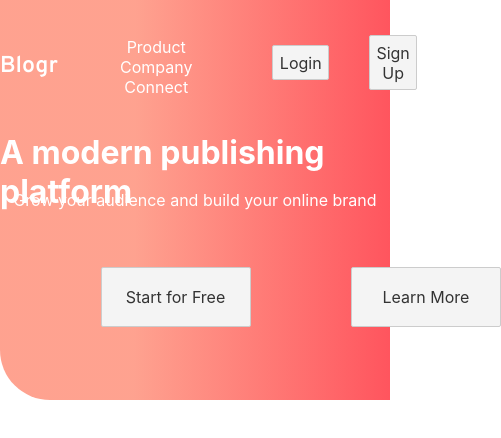
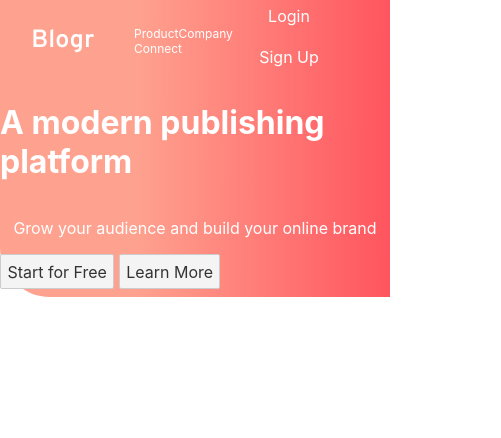
Before and after one commit to fl4viooliveira/blogr_landing_page, a Svelte app: page / in a window 390 px wide. Shown: the top 438 px of the page, 501 px wide, since content can reach past the window. Built offline with nearby package versions, Linux system fonts and the light colour scheme.

Commit message:
setting header
try to find best way to set in the responsive way, the element of header

```diff
--- a/src/Header.svelte
+++ b/src/Header.svelte
@@ -1,5 +1,6 @@
 
 <div class="container">
+
     <nav>
         <h1 class="logo">Blogr</h1>
         <ul>
@@ -7,15 +8,21 @@
             <li>Company</li>
             <li>Connect</li>
         </ul>
-        <button class="btn-nav">Login</button>
-        <button class="btn-nav">Sign Up</button>
+        <div class="btn-nav">
+            <button>Login</button>
+            <button>Sign Up</button>
+        </div>
     </nav>
+    <main>
         <h1>
             A modern publishing platform
         </h1>
         <p>Grow your audience and build your online brand</p>
+    </main>
+    <div class="btn-botton">
         <button class="btn">Start for Free</button>
         <button class="btn">Learn More</button>
+    </div>
 </div>
 
 <style>
@@ -23,81 +30,67 @@
     @import url('https://fonts.googleapis.com/css2?family=Overpass:wght@300;600&family=Ubuntu:wght@400;500;700&display=swap');
 
     .container {
-        position: relative;
         max-width: 1440px;
-        width: 100%;
-        height: 400px;
         background: linear-gradient(90.31deg, rgba(254, 134, 110, 0.77) 34.65%, #FF555E 99.72%);
         margin-left: auto;
         margin-right: auto;
         border-bottom-left-radius: 50px;
-        display: grid;
-        grid-template-rows: 1fr 1fr 1fr;
     }
-    .container nav{
-        position: relative;
+    nav{
+        display: flex;
         color: white;
-        grid-row: 1/2;
-        width: 90vw;
-        display: flex;
-        justify-self: center;
-        margin-left: auto;
-        margin-right: auto;
+        align-items: center;
+        justify-content: flex-start;
     }
     .logo{
-        position: absolute;
-        font-size: 23px;
+        font-size: 25px;
         font-family: 'Overpass', sans-serif;
-        justify-content: flex-start;
-        align-self: center;
-        margin-top: auto;
-        margin-bottom: auto;
+        order: 1;
+        margin-left: 8vw;
     }
     ul{
-        position: relative;
-        display: inline-block;
-        text-align: center;
-        margin-left: 40px;
-        margin-right: 40px;
-        align-self: center;
+        justify-self: flex-start;
+        order: 2;
+        width: 40%;
+
     }
     li{
-        position: relative;
-        display: inline-block;
+        display: inline;
+        font-size: 12px;
+        float: left;
+    }
+    .btn-nav{
+        display: inline;
+        order: 3;
+        margin-right: 1em;
+    }
+    .btn-nav button{
+        color: white;
+        background: none;
+        border: 0;
+        width: 90px;
+        border-radius: 50px;
+    }
+    .btn-nav button:hover{
+        background: white;
+        color: #FF555E;
+    }
+    main{
+        display: flex;
         justify-content: center;
-        margin-left: 40px;
+        flex-wrap: wrap;
     }
+    h1{
+        color: white;
+    }
+    p{
+        color: white;
+        text-align: center;
+
+    }
+    .btn-botton{
 
 
-    .btn-nav{
-        position: relative;
-        margin-left: 40px;
-        display: inline-block;
-        align-self: center;
-        justify-self: end;
-    }
-    h1{
-        position: absolute;
-        grid-row: 2/3;
-        align-self: start;
-        justify-self: center;
-        color: white;
-        margin-top: 0;
-    }
-    p{
-        position:absolute;
-        grid-row: 2/3;
-        justify-self: center;
-        align-self: center;
-        color: white;
-    }
-    .btn{
-        position: relative;
-        grid-row: 3/4;
-        display: inline;
-        width: 150px;
-        height: 60px;
-        justify-self: center;
     }
 
 
```
Also changed, not shown: public/build/bundle.css, public/build/bundle.js, 1 other file (tests, documents, lock files or other folders). Lines whose indentation alone changed are shown as unchanged.
